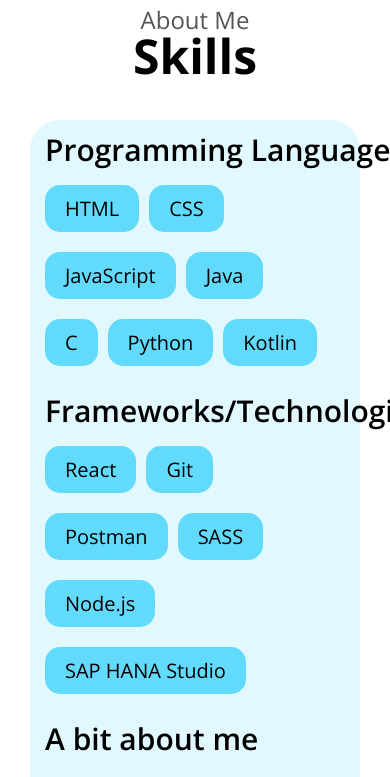
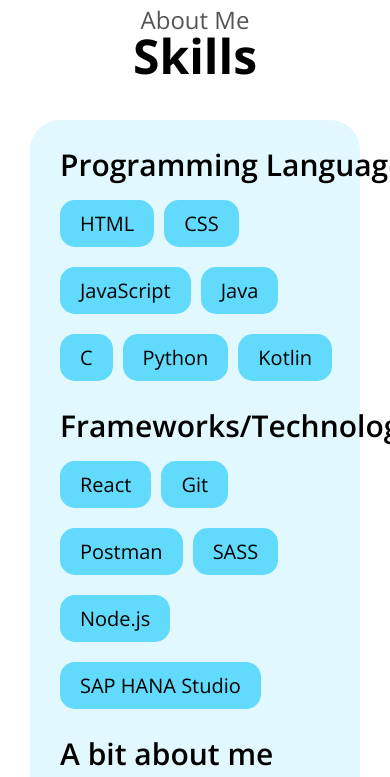
Before and after one commit to Tariqgafar21/Portfolio-JS-CSS, a Next.js app: page / in a window 390 px wide. Shown: the part 1540-2317 px from the top of the page. Built offline with nearby package versions, Linux system fonts and the light colour scheme.

Commit message:
mobile update 2

```diff
--- a/app/globals.css
+++ b/app/globals.css
@@ -313,16 +313,14 @@
   display: flex;
   flex-wrap: wrap;
 }
-@media (max-width: 768px) {
+@media (max-width: 1024px) {
   .skills .holder-blue {
     flex-direction: column;
-    padding: 15px;
   }
 }
 .skills .holder-blue .left-column {
   flex: 1;
-  margin-right: 0;
-  gap: 5px;
+  word-wrap: break-word;
 }
 .skills .holder-blue .left-column ul {
   display: flex;
```
